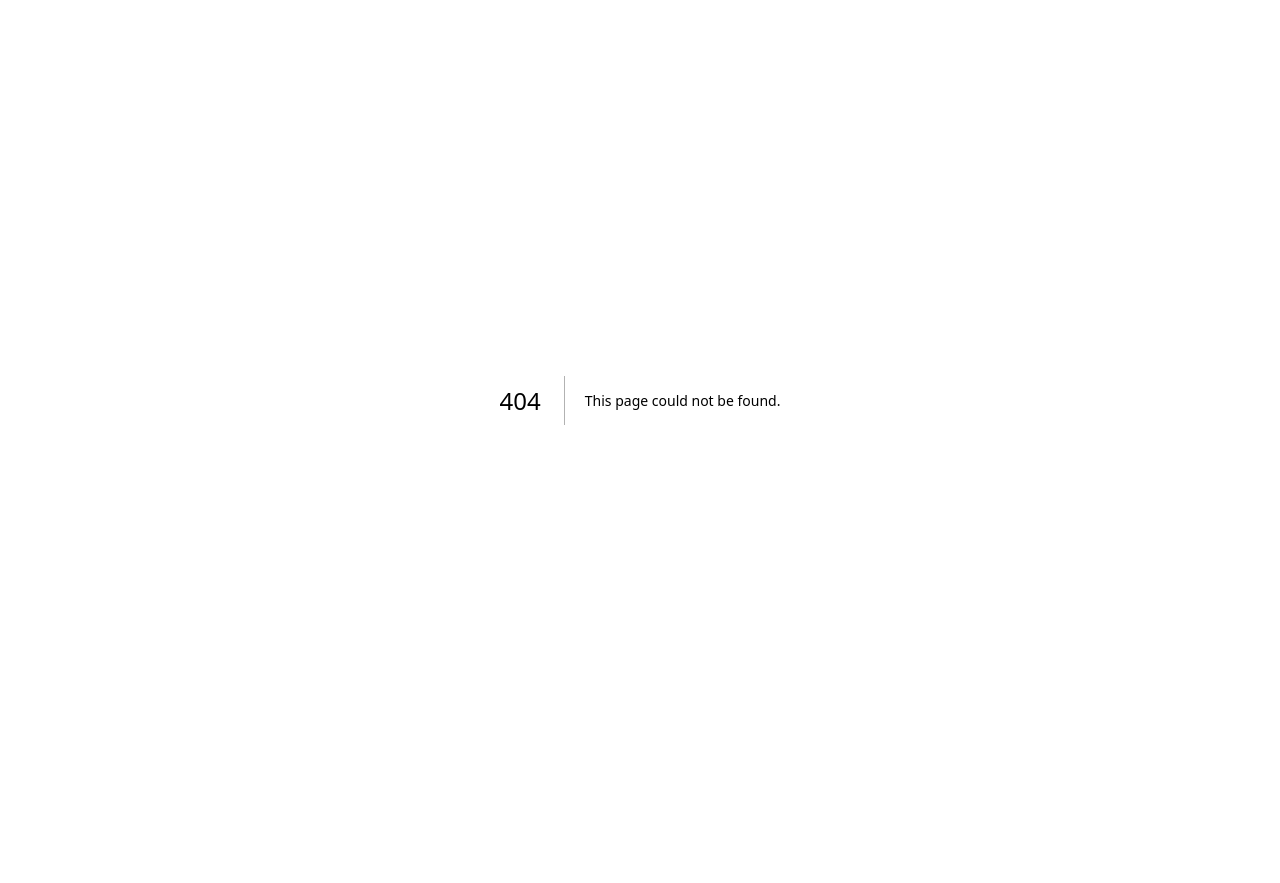
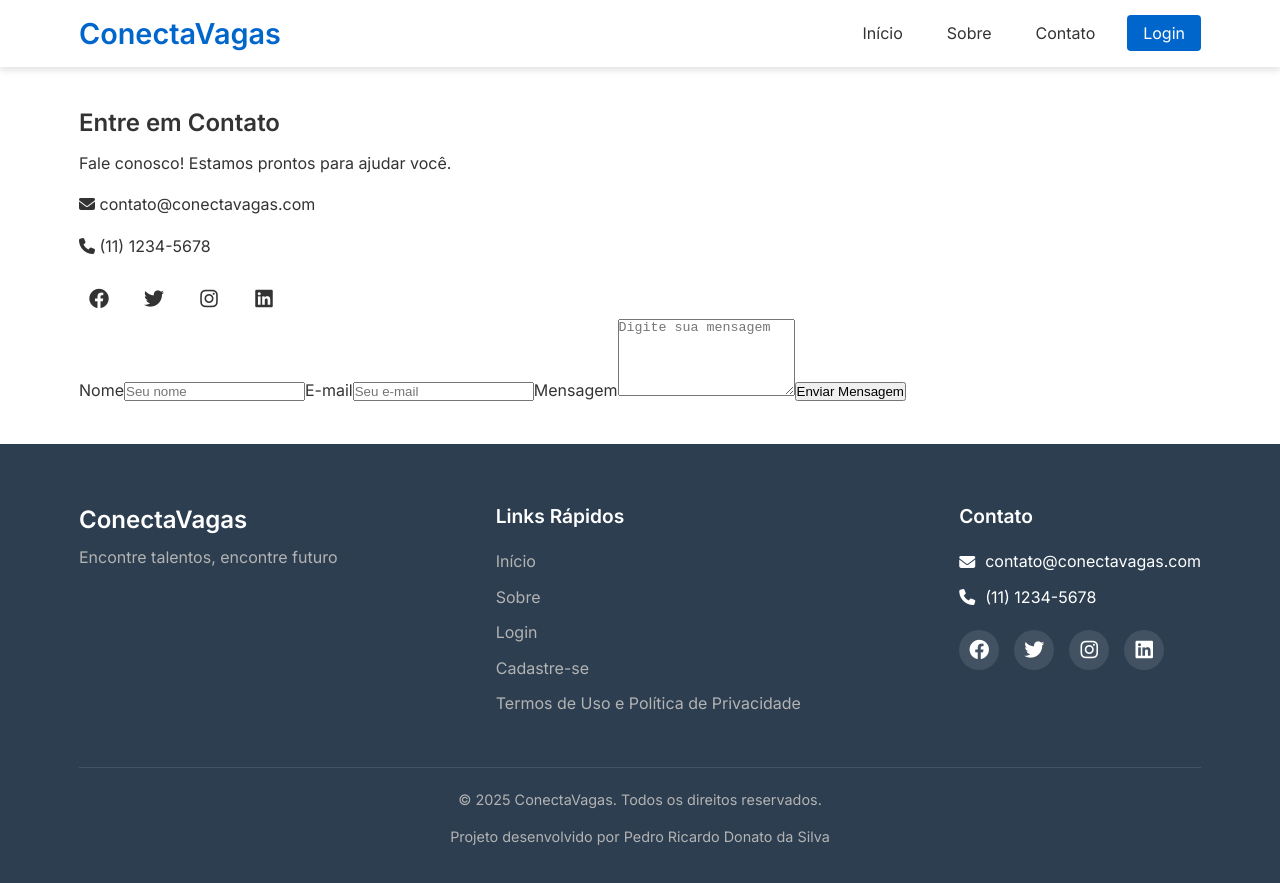
Before and after one commit to Ricardo-Donato/conecta-vagas-web-app, a Next.js app: page /contato in a window 1280 px wide. Before the commit this address had no page. Before the commit the page ends 800 px from the top, so only its background shows below. Built offline with nearby package versions, Linux system fonts and the light colour scheme.

Commit message:
Passagem inicial da página contato ainda não funcional

```diff
--- /dev/null
+++ b/src/pages/contato.js
@@ -0,0 +1,97 @@
+import contatoStyle from "@/styles/Contato.module.css";
+
+export default function Contato() {
+    return (<>
+        <header>
+            <div class="container">
+                <div class="logo">
+                    <a href="../index.html">
+                        <h1>ConectaVagas</h1>
+                    </a>
+                </div>
+                <nav>
+                    <ul>
+                        <li><a href="../index.html">Início</a></li>
+                        <li><a href="sobre.html">Sobre</a></li>
+                        <li><a href="contato.html" class="active">Contato</a></li>
+                        <li><a href="login.html" class="btn-login">Login</a></li>
+                    </ul>
+                </nav>
+            </div>
+        </header>
+
+        <main>
+            <div class="container">
+                <div id="message-container"></div>
+                <div class="contact-container">
+                    <div class="contact-header">
+                        <h2>Entre em Contato</h2>
+                        <p>Fale conosco! Estamos prontos para ajudar você.</p>
+                    </div>
+                    <div class="contact-info">
+                        <p><i class="fas fa-envelope"></i> <a
+                                href="mailto:contato@conectavagas.com">contato@conectavagas.com</a></p>
+                        <p><i class="fas fa-phone"></i> <a href="tel:1112345678">(11) 1234-5678</a></p>
+                        <div class="social-media">
+                            <a href="#" title="Facebook" target="_blank"><i class="fab fa-facebook"></i></a>
+                            <a href="#" title="Twitter" target="_blank"><i class="fab fa-twitter"></i></a>
+                            <a href="#" title="Instagram" target="_blank"><i class="fab fa-instagram"></i></a>
+                            <a href="#" title="LinkedIn" target="_blank"><i class="fab fa-linkedin"></i></a>
+                        </div>
+                    </div>
+                    <form id="contact-form" class="contact-form" autocomplete="off">
+                        <label for="nome">Nome</label>
+                        <input type="text" id="nome" name="nome" placeholder="Seu nome" required/>
+
+                        <label for="email">E-mail</label>
+                        <input type="email" id="email" name="email" placeholder="Seu e-mail" required/>
+
+                        <label for="mensagem">Mensagem</label>
+                        <textarea id="mensagem" name="mensagem" rows="5" placeholder="Digite sua mensagem"
+                            required>
+                        </textarea>
+
+                        <button type="submit">Enviar Mensagem</button>
+                    </form>
+                </div>
+            </div>
+        </main>
+
+        <footer>
+            <div class="container">
+                <div class="footer-content">
+                    <div class="footer-logo">
+                        <h2>ConectaVagas</h2>
+                        <p>Encontre talentos, encontre futuro</p>
+                    </div>
+                    <div class="footer-links">
+                        <h3>Links Rápidos</h3>
+                        <ul>
+                            <li><a href="../index.html">Início</a></li>
+                            <li><a href="sobre.html">Sobre</a></li>
+                            <li><a href="login.html">Login</a></li>
+                            <li><a href="cadastro.html">Cadastre-se</a></li>
+                            <li><a href="termos_privacidade.html">Termos de Uso e Política de Privacidade</a></li>
+                        </ul>
+                    </div>
+                    <div class="footer-contact">
+                        <h3>Contato</h3>
+                        <p><i class="fas fa-envelope"></i> contato@conectavagas.com</p>
+                        <p><i class="fas fa-phone"></i> (11) 1234-5678</p>
+                        <div class="social-media rodape-social">
+                            <a href="#"><i class="fab fa-facebook"></i></a>
+                            <a href="#"><i class="fab fa-twitter"></i></a>
+                            <a href="#"><i class="fab fa-instagram"></i></a>
+                            <a href="#"><i class="fab fa-linkedin"></i></a>
+                        </div>
+                    </div>
+                </div>
+                <div class="footer-bottom">
+                    <p>&copy; 2025 ConectaVagas. Todos os direitos reservados.</p>
+                    <p>Projeto desenvolvido por Pedro Ricardo Donato da Silva</p>
+                </div>
+            </div>
+        </footer>
+    </>
+    );
+}
--- /dev/null
+++ b/src/styles/Contato.module.css
@@ -0,0 +1,102 @@
+main {
+    padding: 40px 0;
+}
+
+.contact-container {
+    background: #fff;
+    border-radius: 8px;
+    max-width: 600px;
+    margin: 0 auto;
+    padding: 32px 24px;
+    box-shadow: 0 2px 16px rgba(0, 0, 0, 0.06);
+}
+
+.contact-header {
+    text-align: center;
+    margin-bottom: 32px;
+}
+
+.contact-header h2 {
+    color: var(--primary-color, #007bff);
+    margin-bottom: 8px;
+}
+
+.contact-info {
+    margin-bottom: 32px;
+}
+
+.contact-info p,
+.contact-info a {
+    font-size: 1.1rem;
+    color: #333;
+    display: flex;
+    align-items: center;
+    gap: 10px;
+    text-decoration: none;
+}
+
+.contact-info a:hover {
+    color: var(--primary-color, #007bff);
+}
+
+.social-media {
+    display: flex;
+    gap: 18px;
+    margin-top: 10px;
+}
+
+.social-media a {
+    font-size: 1.5rem;
+    color: #333;
+    transition: color 0.2s;
+}
+
+.social-media a:hover {
+    color: #333;
+}
+
+.rodape-social a {
+    color: #fff;
+}
+
+.rodape-social a:hover {
+    color: #fff;
+}
+
+.contact-form {
+    margin-top: 24px;
+    display: flex;
+    flex-wrap: wrap;
+    flex-direction: column;
+}
+
+.contact-form label {
+    display: block;
+    margin-bottom: 6px;
+    font-weight: 500;
+}
+
+.contact-form input,
+.contact-form textarea {
+    width: 100%;
+    padding: 10px;
+    border-radius: 4px;
+    border: 1px solid #ccc;
+    margin-bottom: 16px;
+    font-size: 1rem;
+}
+
+.contact-form button {
+    background: var(--primary-color, #007bff);
+    color: #fff;
+    border: none;
+    padding: 10px 28px;
+    border-radius: 4px;
+    font-size: 1rem;
+    cursor: pointer;
+    transition: background 0.2s;
+}
+
+.contact-form button:hover {
+    background: #0056b3;
+}
```
